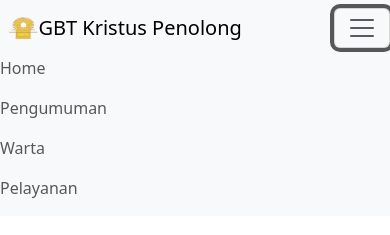
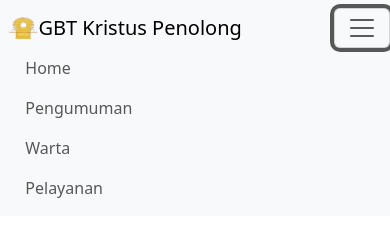
Before and after one commit to GBTKristusPenolong/gbtkristuspenolong.github.io, a plain HTML site: page warta.html in a window 390 px wide. Both pictures are taken after a click on the button "Toggle navigation". Shown: the top 235 px of the page. Drawn offline with nearby package versions, Linux system fonts and the light colour scheme.

Commit message:
Update warta.css

```diff
--- a/css/warta.css
+++ b/css/warta.css
@@ -1,6 +1,10 @@
 @media only screen and (max-width: 768px) {
     .navbar-brand {
         margin-left: 1vh;
+    }
+
+    .nav-link {
+        margin-left: 3vh;
     }
 
     .warta {
```
